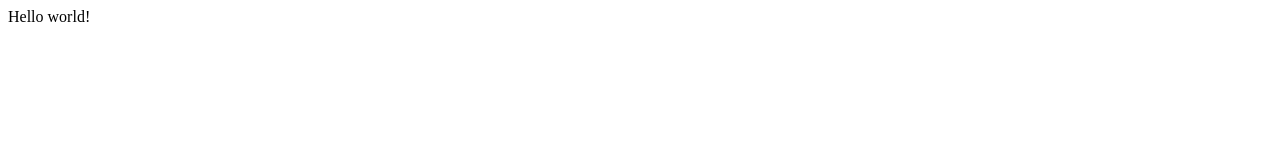
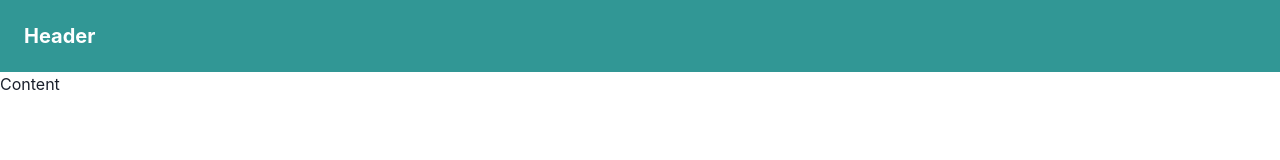
Before and after one commit to y4shiro/webpage-test, a Gatsby site: page / in a window 1280 px wide. Built offline with nearby package versions, Linux system fonts and the light colour scheme; Gatsby itself is replaced by a stand-in of ours.

Commit message:
Header 追加

```diff
--- a/src/pages/index.js
+++ b/src/pages/index.js
@@ -1,5 +1,18 @@
 import React from "react"
 
+import { ChakraProvider, Flex, Heading } from "@chakra-ui/react"
+
 export default function Home() {
-  return <div>Hello world!</div>
+  return (
+    <ChakraProvider>
+      <Flex as="header" padding="1.5rem" bg="teal.500" color="white">
+        <Flex align="center" mr={5}>
+          <Heading as="h1" size="md">
+            Header
+          </Heading>
+        </Flex>
+      </Flex>
+      <div>Content</div>
+    </ChakraProvider>
+  )
 }
```
